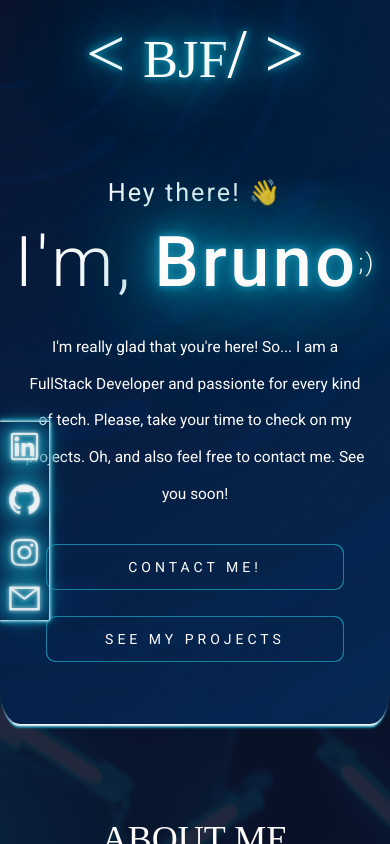
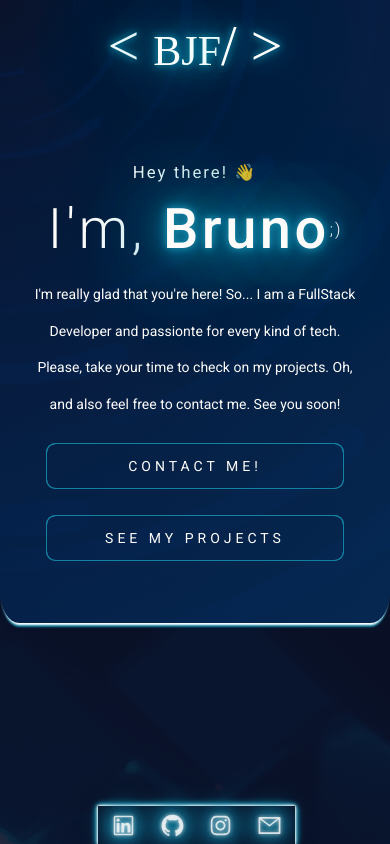
Before and after one commit to brunowxd1/portfolio, a React (Create React App) app: page / in a window 390 px wide. Built offline with nearby package versions, Linux system fonts and the light colour scheme; a web font is replaced by a local one.

Commit message:
mobile responsivity updates

```diff
--- a/src/App.tsx
+++ b/src/App.tsx
@@ -1,11 +1,14 @@
-import GlobalStyle from './styles/GlobalStyle';
-import Landing from './pages/Landing';;
+import { Suspense, lazy } from "react";
+import GlobalStyle from "./styles/GlobalStyle";
 
 function App() {
+  const LandingComponent = lazy(() => import("./pages/Landing"));
   return (
     <>
       <GlobalStyle />
-      <Landing />
+      <Suspense fallback={<div>Test</div>}>
+        <LandingComponent />
+      </Suspense>
     </>
   );
 }
--- a/src/Components/Hero/styles.ts
+++ b/src/Components/Hero/styles.ts
@@ -109,6 +109,24 @@ export const Container = styled.div`
   }
 
   @media (max-width: 600px) {
+    .introduction--title {
+      h1 {
+        font-size: 4rem;
+      }
+
+      span {
+        font-size: 1.2rem;
+      }
+
+      p {
+        margin: 0 auto;
+        padding: 0;
+        height: auto;
+        max-width: 90%;
+        font-size: 1rem;
+      }
+    }
+
     .introduction--buttons {
       margin: 1.5rem auto;
       width: 80%;
--- a/src/Components/StickyNav/styles.ts
+++ b/src/Components/StickyNav/styles.ts
@@ -8,6 +8,10 @@ export const Container = styled.nav`
 
   box-shadow: 0 0 1px #fff, 0 0 2px #fff, 0 0 3px #fff, 0 0 4px #fff,
     0 0 5px #1282a2, 0 0 6px #1282a2, 0 0 7px #1282a2, 0 0 8px #1282a2;
+
+  ul {
+    list-style: none;
+  }
 
   svg {
     transition: all 0.3s;
@@ -28,4 +32,24 @@ export const Container = styled.nav`
     padding: 0.5rem 0;
   }
 
+  @media (max-width: 600px) {
+    padding: 0 0.1rem;
+    height: 2.7rem;
+    top: calc(100% - 2.7rem);
+    left: 25%;
+    svg {
+      width: 25px;
+    }
+
+    ul {
+      display: flex;
+      align-items: center;
+      justify-content: space-around;
+      width: 50vw;
+
+      li {
+        padding: 0.1rem 0;
+      }
+    }
+  }
 `;
--- a/src/pages/Landing/index.tsx
+++ b/src/pages/Landing/index.tsx
@@ -1,4 +1,4 @@
-import { useState } from "react";
+import { useState, useEffect } from "react";
 import Carousel from "react-material-ui-carousel";
 import { Zoom, Fade } from "react-awesome-reveal";
 import { FiLayout, FiSettings, FiDatabase } from "react-icons/fi";
@@ -27,8 +27,25 @@ import painelEntregas from "../../assets/projects/painel-entregas.png";
 import painelEntregasOrder from "../../assets/projects/painel-entregas-order.png";
 import painelEntregasMessages from "../../assets/projects/painel-entregas-message.png";
 
+const getWindowWidth = () => {
+  const { innerWidth: width } = window;
+
+  return width;
+};
+
 const Landing = () => {
   const [isHoveringAboutMeImage, setIsHoveringAboutMeImage] = useState(false);
+  const [windowWidth, setWindowWidth] = useState(getWindowWidth());
+
+  useEffect(() => {
+    const handleResize = () => {
+      setWindowWidth(getWindowWidth());
+    };
+
+    window.addEventListener("resize", handleResize);
+
+    return () => window.removeEventListener("resize", handleResize);
+  }, []);
 
   return (
     <Container>
@@ -74,17 +91,18 @@ const Landing = () => {
             <Fade triggerOnce delay={500}>
               <div className="aboutme--text">
                 <p>
-                  &ensp;&ensp;&ensp;&ensp;&ensp;I am a former Law School Student
-                  who dropped out after 4 years of college to work with what
-                  I've <span> loved</span> my entire life:{" "}
-                  <span> technology</span>. As a kid, I was always curious about
-                  how things work, mostly due to my early introduction to
+                  {windowWidth > 600 && <>&ensp;&ensp;&ensp;&ensp;&ensp;</>}I am
+                  a former Law School Student who dropped out after 4 years of
+                  college to work with what I've <span> loved</span> my entire
+                  life: <span> technology</span>. As a kid, I was always curious
+                  about how things work, mostly due to my early introduction to
                   computers. And so, this curiosity and drive for{" "}
                   <span> knowledge</span> just kept growing, and keeps growing
                   still.
                   <br />
                   <br />
-                  &ensp;&ensp;&ensp;&ensp;&ensp;Furthermore, being so
+                  {windowWidth > 600 && <>&ensp;&ensp;&ensp;&ensp;&ensp;</>}
+                  Furthermore, being so
                   <span> enthusiastic</span> about <span> tech</span>, I've been
                   learning both <span> frontend</span> and <span> backend</span>{" "}
                   software development, and I could't be <span> happier</span>{" "}
@@ -187,19 +205,20 @@ const Landing = () => {
               <div className="project--text">
                 <h3>Ganesa Utilitarys</h3>
                 <p>
-                  &ensp;&ensp;&ensp;&ensp;&ensp;Local WebApp totally integrated
-                  with Resulth ERP software, which contains multiple features
-                  that extend as functionalities of the system, such as:
-                  stock-taking through bar codes, sending e-mails to clients
-                  with expired due dates, placing orders, updating product
-                  entries, selecting multiple branches, user permissions, and
-                  much more.
+                  {windowWidth > 600 && <>&ensp;&ensp;&ensp;&ensp;&ensp;</>}
+                  Local WebApp totally integrated with Resulth ERP software,
+                  which contains multiple features that extend as
+                  functionalities of the system, such as: stock-taking through
+                  bar codes, sending e-mails to clients with expired due dates,
+                  placing orders, updating product entries, selecting multiple
+                  branches, user permissions, and much more.
                   <br />
-                  <br /> &ensp;&ensp;&ensp;&ensp;&ensp; Developed with NextJS
-                  (frontend) and NodeJS with express (backend). Utilizes
-                  MongoDB, Firebird and integrates with Amazon S3 for image
-                  upload. Also uses tools like nodemailer, node-imap, handlebars
-                  and jwt..
+                  <br />{" "}
+                  {windowWidth > 600 && <>&ensp;&ensp;&ensp;&ensp;&ensp;</>}
+                  Developed with NextJS (frontend) and NodeJS with express
+                  (backend). Utilizes MongoDB, Firebird and integrates with
+                  Amazon S3 for image upload. Also uses tools like nodemailer,
+                  node-imap, handlebars and jwt..
                   <br />
                   <br />
                 </p>
@@ -241,12 +260,13 @@ const Landing = () => {
               <div className="project--text inverted">
                 <h3>Ganesa Orders Panel</h3>
                 <p>
-                  &ensp;&ensp;&ensp;&ensp;&ensp;Local WebApp integrated with
-                  Resulth ERP software, which controls every order from Resulth
-                  and possesses multiple features like: compatibility with
-                  multiple purchase orders, log generation, customizable
-                  messages for customer service, customizable order statuses,
-                  date filters, notifications for due dates on orders, and more.
+                  {windowWidth > 600 && <>&ensp;&ensp;&ensp;&ensp;&ensp;</>}
+                  Local WebApp integrated with Resulth ERP software, which
+                  controls every order from Resulth and possesses multiple
+                  features like: compatibility with multiple purchase orders,
+                  log generation, customizable messages for customer service,
+                  customizable order statuses, date filters, notifications for
+                  due dates on orders, and more.
                   <br />
                   <br />
                   Developed with ReactJS (frontend) and NodeJS with express
--- a/src/pages/Landing/styles.ts
+++ b/src/pages/Landing/styles.ts
@@ -68,6 +68,10 @@ export const Main = styled.div`
 
   @media (max-width: 992px) {
     top: 45vh;
+  }
+
+  @media (max-width: 600px) {
+    top: 65vh;
   }
 `;
 
@@ -172,23 +176,36 @@ export const AboutMe = styled.section`
       margin-top: 5rem;
 
       img {
-        width: 150px;
+        width: 125px;
       }
+    }
+
+    .aboutme--image1 {
+      left: 30%;
     }
 
     .aboutme--image2 {
       top: 100%;
-      left: 7.81rem;
+      left: 5%;
     }
 
     .aboutme--image3 {
       top: 100%;
-      left: 15.62rem;
+      left: 55%;
+    }
+
+    .aboutme--hovering {
+      top: 100%;
+      left: 30%;
     }
 
     .aboutme--text {
       margin-left: 0;
       text-align: center;
+
+      p {
+        font-size: 1rem;
+      }
     }
   }
 `;
@@ -203,7 +220,7 @@ export const SkillsSection = styled.section`
   }
 
   .skill--card {
-    height: 424px;
+    height: 26.5rem;
     border-radius: 1.25rem;
     display: flex;
     flex-direction: column;
@@ -228,7 +245,7 @@ export const SkillsSection = styled.section`
 
     span {
       color: white;
-      font-size: 20px;
+      font-size: 1.25rem;
       padding: 0.37rem 0;
     }
 
@@ -278,7 +295,11 @@ export const SkillsSection = styled.section`
   @media (max-width: 600px) {
     margin-top: 18rem;
     .skill--grid {
-      grid-template-columns: repeat(1, 270px);
+      grid-template-columns: repeat(1, 225px);
+
+      svg {
+        width: 50px;
+      }
     }
   }
 `;
@@ -452,6 +473,10 @@ export const Project = styled.div`
           width: 80%;
         }
       }
+
+      p {
+        font-size: 1rem;
+      }
     }
 
     &:not(:first-of-type) {
--- a/src/styles/GlobalStyle.ts
+++ b/src/styles/GlobalStyle.ts
@@ -80,7 +80,7 @@ export default createGlobalStyle`
     padding: 16px 100px;
     margin: 0 auto 6rem auto;
     color: var(--white);
-    font-size: 36px;
+    font-size: 2.25rem;
     text-transform: uppercase;
     font-family: "Zen Tokyo Zoo", cursive;
 
@@ -159,6 +159,18 @@ export default createGlobalStyle`
 
 
   @media(max-width: 600px) {
+    .sectionHeader {
+      padding: 1rem 0;
+      margin: 0 auto 4rem auto;
+    }
+    .header--logo {
+      font-size: 2rem;
+    }
+
+    .header--logo-outter {
+      font-size: 4rem;
+    }
+
     &::-webkit-scrollbar {
       width: 2px;
     }
```
